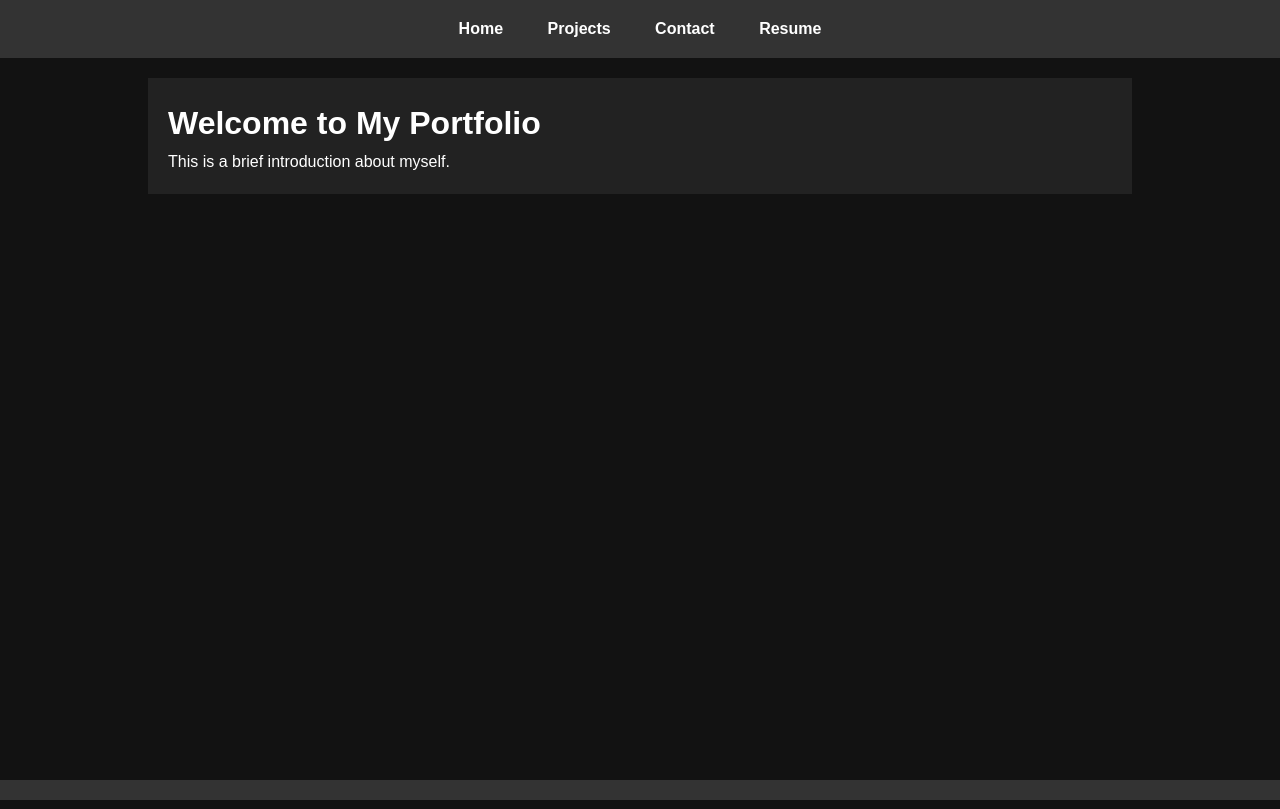
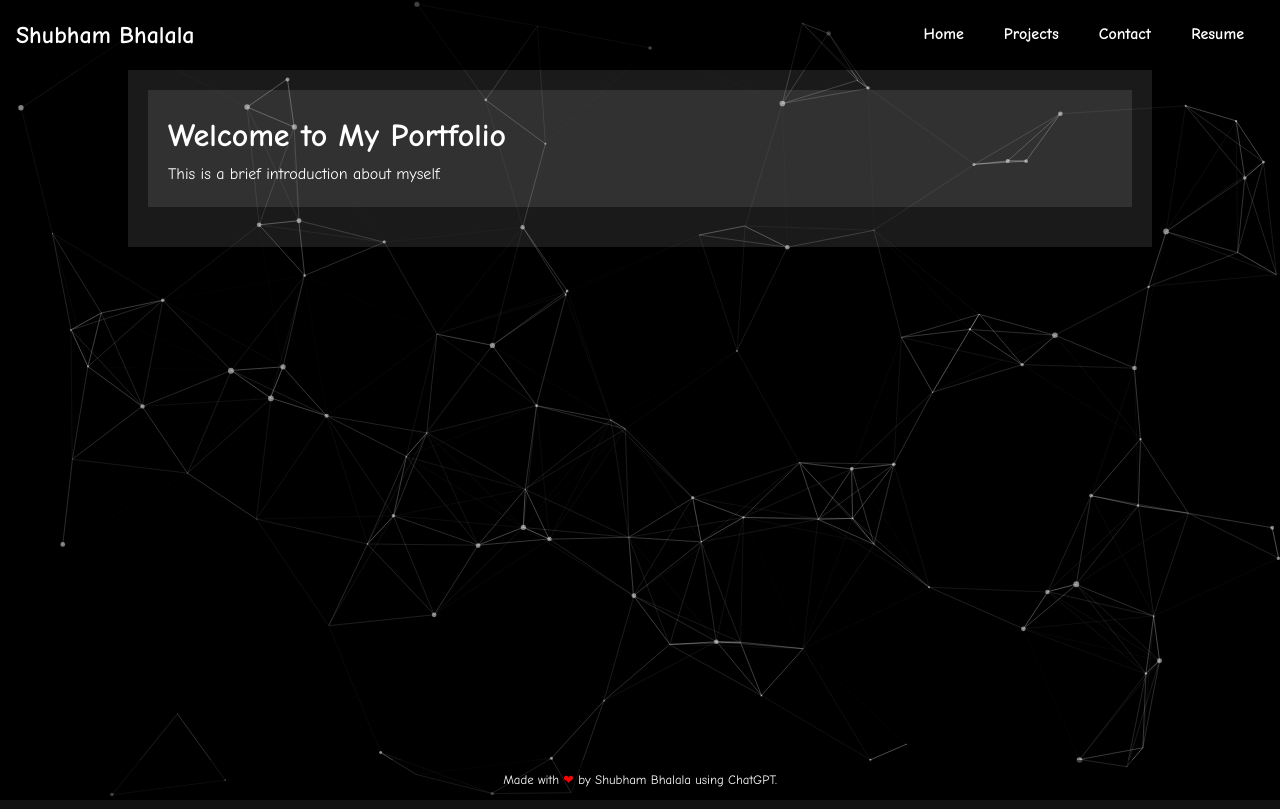
Before and after one commit to shubhambhalala/shubhambhalala.github.io, a plain HTML site: page index.html in a window 1280 px wide. Drawn offline with nearby package versions, Linux system fonts and the light colour scheme.

Commit message:
added background

```diff
--- a/css/styles.css
+++ b/css/styles.css
@@ -6,7 +6,7 @@
 }
 
 body {
-    font-family: 'Arial', sans-serif;
+    font-family: 'Comic Sans MS', cursive, sans-serif;
     background-color: #121212;
     color: #ffffff;
     line-height: 1.6;
@@ -14,10 +14,34 @@ body {
 
 /* Navigation Bar */
 nav {
-    background-color: #333;
+    background-color: rgba(0, 0, 0, 0.5); /* semi-transparent black */
+    /*background-color: #333;*/
     color: #fff;
     padding: 1rem;
-    text-align: center;
+    display: flex;
+    justify-content: space-between;
+    align-items: center;
+}
+
+.nav-brand {
+    font-size: 1.5em;
+    font-weight: bold;
+}
+
+.nav-links {
+    list-style: none;
+    display: flex;
+}
+
+.nav-links li {
+    margin-left: 20px;
+}
+
+.nav-links a {
+    color: #fff;
+    text-decoration: none;
+    font-weight: bold;
+    font-family: 'Comic Sans MS', cursive, sans-serif;
 }
 
 nav ul {
@@ -35,14 +59,48 @@ nav ul li a {
     font-weight: bold;
 }
 
+/* Navigation Link Hover Effect */
+.nav-links a {
+    transition: color 0.3s ease-in-out, transform 0.3s ease-in-out;
+}
+
+.nav-links a:hover, .nav-links a:active {
+    color: #007bff; /* Highlight color */
+    transform: translateY(-5px); /* Rise effect on hover */
+}
+
+/* Click Animation */
+.nav-links a:active {
+    transform: translateY(0); /* Fall back to place on click */
+}
+
+/* Styling for 'Shubham Bhalala' link */
+.nav-brand a {
+    color: #fff; /* Set the color to white, or any color you prefer */
+    text-decoration: none; /* Removes the underline */
+    transition: text-shadow 0.3s ease-in-out, transform 0.3s ease-in-out;
+}
+
+.nav-brand a:hover {
+    text-shadow: 0 0 8px rgba(255, 255, 255, 0.6); /* Glowing effect */
+    transform: scale(1.1); /* Slightly enlarges the text */
+}
+
+.nav-brand a:hover, .nav-brand a:active {
+    transform: translateY(-5px); /* Rise effect on hover */
+}
+
 /* Main Content */
 main {
+    background-color: rgba(255, 255, 255, 0.1); /* very transparent white */
     padding: 20px;
 }
 
 /* Footer */
+/* Footer */
 footer {
-    background-color: #333;
+    background-color: rgba(0, 0, 0, 0.5); /* semi-transparent black */
+    /*background-color: #333;*/
     color: #fff;
     text-align: center;
     padding: 10px 0;
@@ -50,6 +108,16 @@ footer {
     bottom: 0;
     width: 100%;
 }
+
+footer p {
+    margin: 0;
+    font-size: 0.8em;
+}
+
+footer span {
+    color: red; /* Gives the heart emoji a red color */
+}
+
 
 /* Utility Classes */
 .container {
@@ -59,7 +127,8 @@ footer {
 }
 
 .card {
-    background-color: #222;
+    background-color: rgba(255, 255, 255, 0.1); /* very transparent white */
+    /*background-color: #222;*/
     padding: 20px;
     margin-bottom: 20px;
 }
@@ -89,3 +158,14 @@ footer {
         width: 90%;
     }
 }
+
+#particles-js {
+  position: absolute;
+  width: 100%;
+  height: 100%;
+  background-color: #000; /* Or any background color you want */
+  background-size: cover;
+  background-position: 50% 50%;
+  background-repeat: no-repeat;
+  z-index: -1; /* Ensure it stays behind other content */
+}
--- a/index.html
+++ b/index.html
@@ -7,10 +7,14 @@
     <link rel="stylesheet" href="css/styles.css">
 </head>
 <body>
+    <div id="particles-js"></div>
     <header>
         <!-- Navigation Bar -->
         <nav>
-            <ul>
+            <div class="nav-brand">
+                <a href="index.html">Shubham Bhalala</a>
+            </div>
+            <ul class="nav-links">
                 <li><a href="index.html">Home</a></li>
                 <li><a href="projects.html">Projects</a></li>
                 <li><a href="contact.html">Contact</a></li>
@@ -23,7 +27,14 @@
     </main>
     <footer>
         <!-- Footer content -->
+        <p>Made with <span>&#10084;</span> by Shubham Bhalala using ChatGPT.</p>
     </footer>
     <script src="js/main.js"></script>
+    <script src="https://cdn.jsdelivr.net/particles.js/2.0.0/particles.min.js"></script>
+    <script>
+      particlesJS.load('particles-js', 'particlesjs-config.json', function() {
+        console.log('callback - particles.js config loaded');
+      });
+    </script>
 </body>
 </html>
--- /dev/null
+++ b/particlesjs-config.json
@@ -0,0 +1,86 @@
+{
+  "particles": {
+    "number": {
+      "value": 80,
+      "density": {
+        "enable": true,
+        "value_area": 700
+      }
+    },
+    "color": {
+      "value": "#ffffff"
+    },
+    "shape": {
+      "type": "circle"
+    },
+    "opacity": {
+      "value": 0.5,
+      "random": false
+    },
+    "size": {
+      "value": 3,
+      "random": true
+    },
+    "line_linked": {
+      "enable": true,
+      "distance": 150,
+      "color": "#ffffff",
+      "opacity": 0.4,
+      "width": 1
+    },
+    "move": {
+      "enable": true,
+      "speed": 2,
+      "direction": "none",
+      "random": false,
+      "straight": false,
+      "out_mode": "out",
+      "bounce": false,
+      "attract": {
+        "enable": false,
+        "rotateX": 600,
+        "rotateY": 1200
+      }
+    }
+  },
+  "interactivity": {
+    "detect_on": "canvas",
+    "events": {
+      "onhover": {
+        "enable": true,
+        "mode": "repulse"
+      },
+      "onclick": {
+        "enable": true,
+        "mode": "push"
+      },
+      "resize": true
+    },
+    "modes": {
+      "grab": {
+        "distance": 400,
+        "line_linked": {
+          "opacity": 1
+        }
+      },
+      "bubble": {
+        "distance": 400,
+        "size": 40,
+        "duration": 2,
+        "opacity": 8,
+        "speed": 3
+      },
+      "repulse": {
+        "distance": 200,
+        "duration": 0.4
+      },
+      "push": {
+        "particles_nb": 4
+      },
+      "remove": {
+        "particles_nb": 2
+      }
+    }
+  },
+  "retina_detect": true
+}
```
Also changed, not shown: contact.html (+12 -1 lines), projects.html (+12 -1 lines), resume.html (+12 -1 lines).
